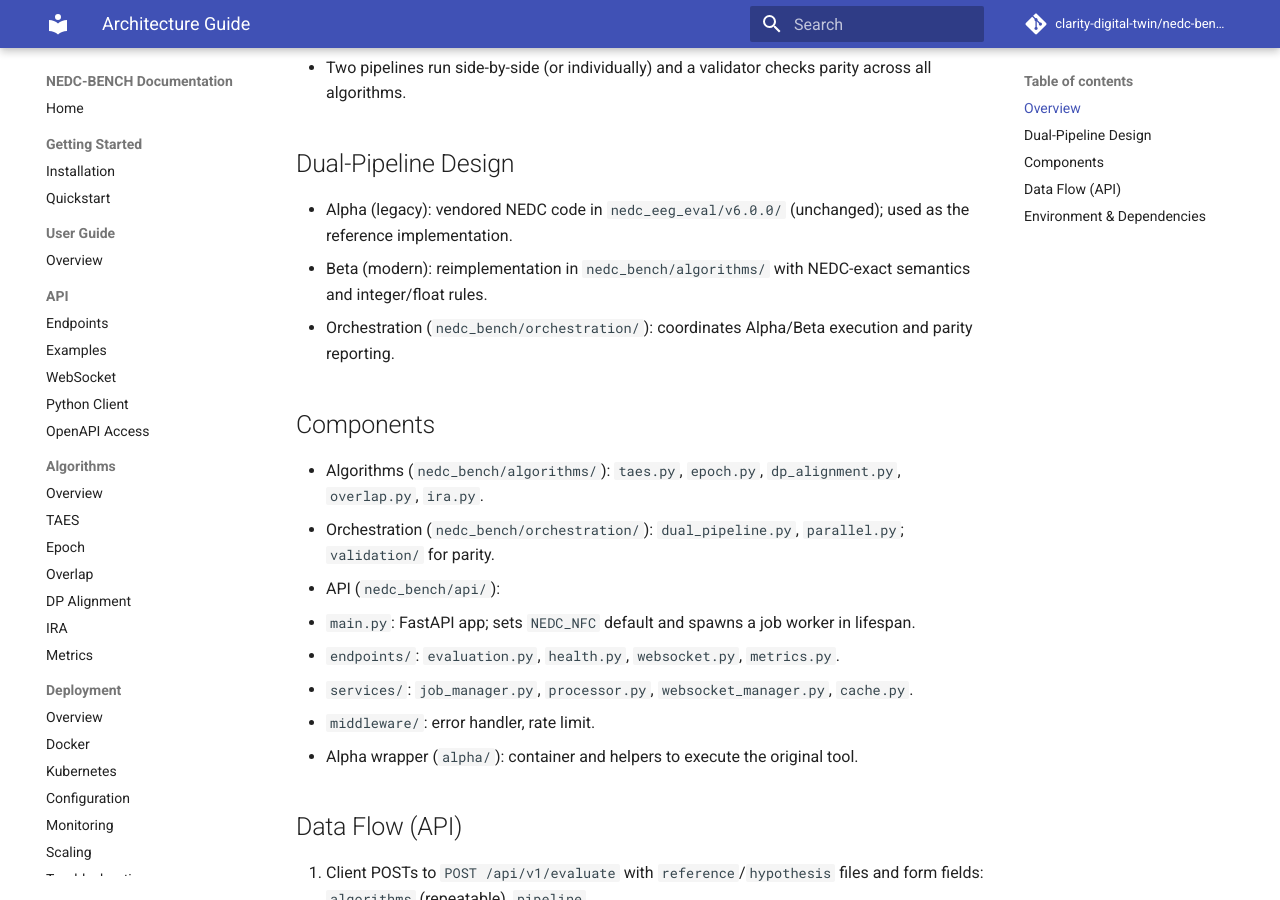
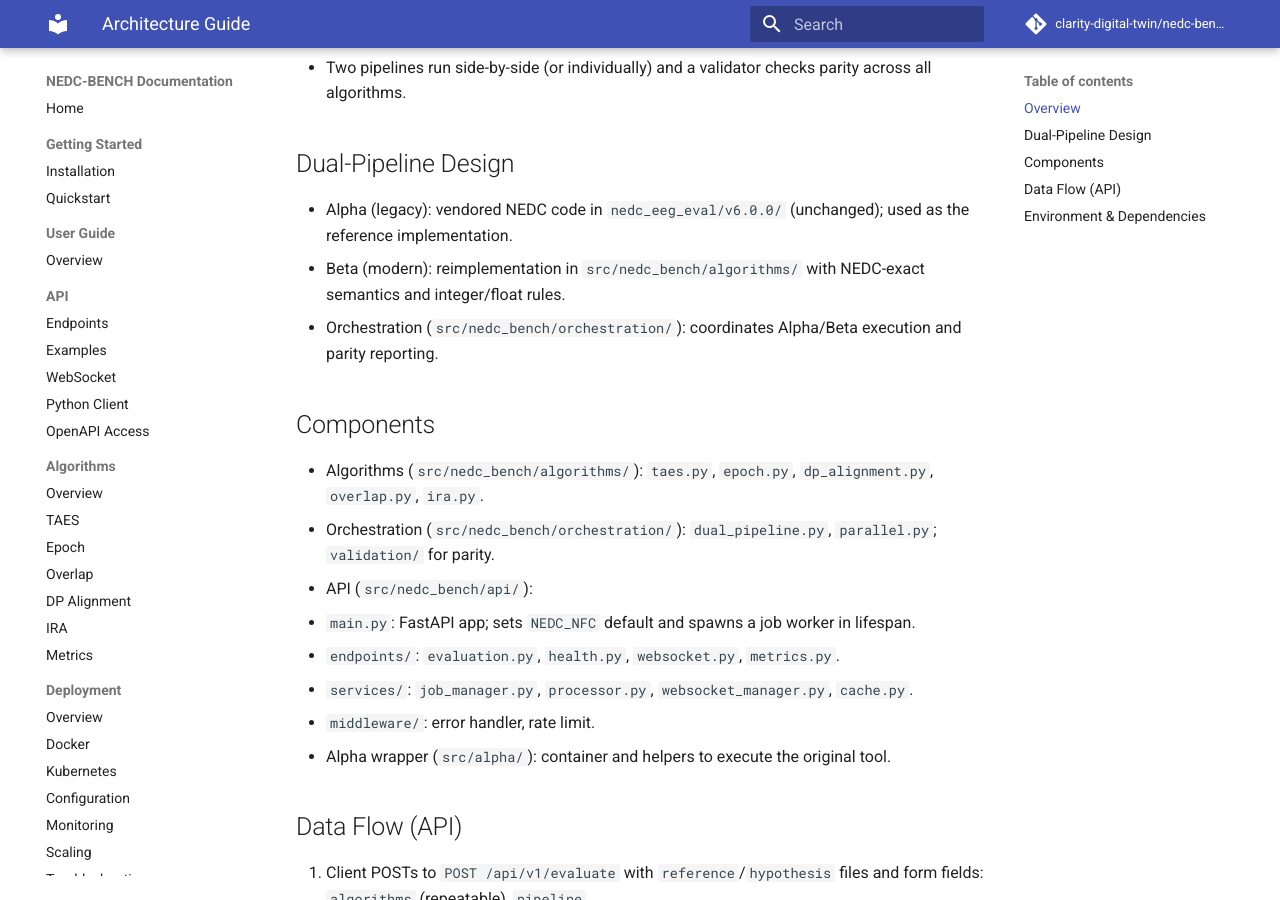
Before and after one commit to Clarity-Digital-Twin/nedc-bench, an MkDocs documentation site: the page built from docs/developer/architecture.md, in a window 1280 px wide and 900 px high, scrolled down 235 px. Built offline with MkDocs 1.6.1 and Material for MkDocs 9.7.7, drawn with Linux system fonts in a browser that asks for light colours; comment, search, counter and statistics services are not loaded.

Commit message:
Update import paths in algorithm documentation to reflect new source structure
- Changed import statements in multiple algorithm documentation files to use the updated path `src.nedc_bench` instead of `nedc_bench`.
- This change ensures consistency with the new project structure and improves clarity for users referencing the documentation.

```diff
--- a/docs/developer/architecture.md
+++ b/docs/developer/architecture.md
@@ -8,19 +8,19 @@
 ## Dual-Pipeline Design
 
 - Alpha (legacy): vendored NEDC code in `nedc_eeg_eval/v6.0.0/` (unchanged); used as the reference implementation.
-- Beta (modern): reimplementation in `nedc_bench/algorithms/` with NEDC-exact semantics and integer/float rules.
-- Orchestration (`nedc_bench/orchestration/`): coordinates Alpha/Beta execution and parity reporting.
+- Beta (modern): reimplementation in `src/nedc_bench/algorithms/` with NEDC-exact semantics and integer/float rules.
+- Orchestration (`src/nedc_bench/orchestration/`): coordinates Alpha/Beta execution and parity reporting.
 
 ## Components
 
-- Algorithms (`nedc_bench/algorithms/`): `taes.py`, `epoch.py`, `dp_alignment.py`, `overlap.py`, `ira.py`.
-- Orchestration (`nedc_bench/orchestration/`): `dual_pipeline.py`, `parallel.py`; `validation/` for parity.
-- API (`nedc_bench/api/`):
+- Algorithms (`src/nedc_bench/algorithms/`): `taes.py`, `epoch.py`, `dp_alignment.py`, `overlap.py`, `ira.py`.
+- Orchestration (`src/nedc_bench/orchestration/`): `dual_pipeline.py`, `parallel.py`; `validation/` for parity.
+- API (`src/nedc_bench/api/`):
   - `main.py`: FastAPI app; sets `NEDC_NFC` default and spawns a job worker in lifespan.
   - `endpoints/`: `evaluation.py`, `health.py`, `websocket.py`, `metrics.py`.
   - `services/`: `job_manager.py`, `processor.py`, `websocket_manager.py`, `cache.py`.
   - `middleware/`: error handler, rate limit.
-- Alpha wrapper (`alpha/`): container and helpers to execute the original tool.
+- Alpha wrapper (`src/alpha/`): container and helpers to execute the original tool.
 
 ## Data Flow (API)
 
```
